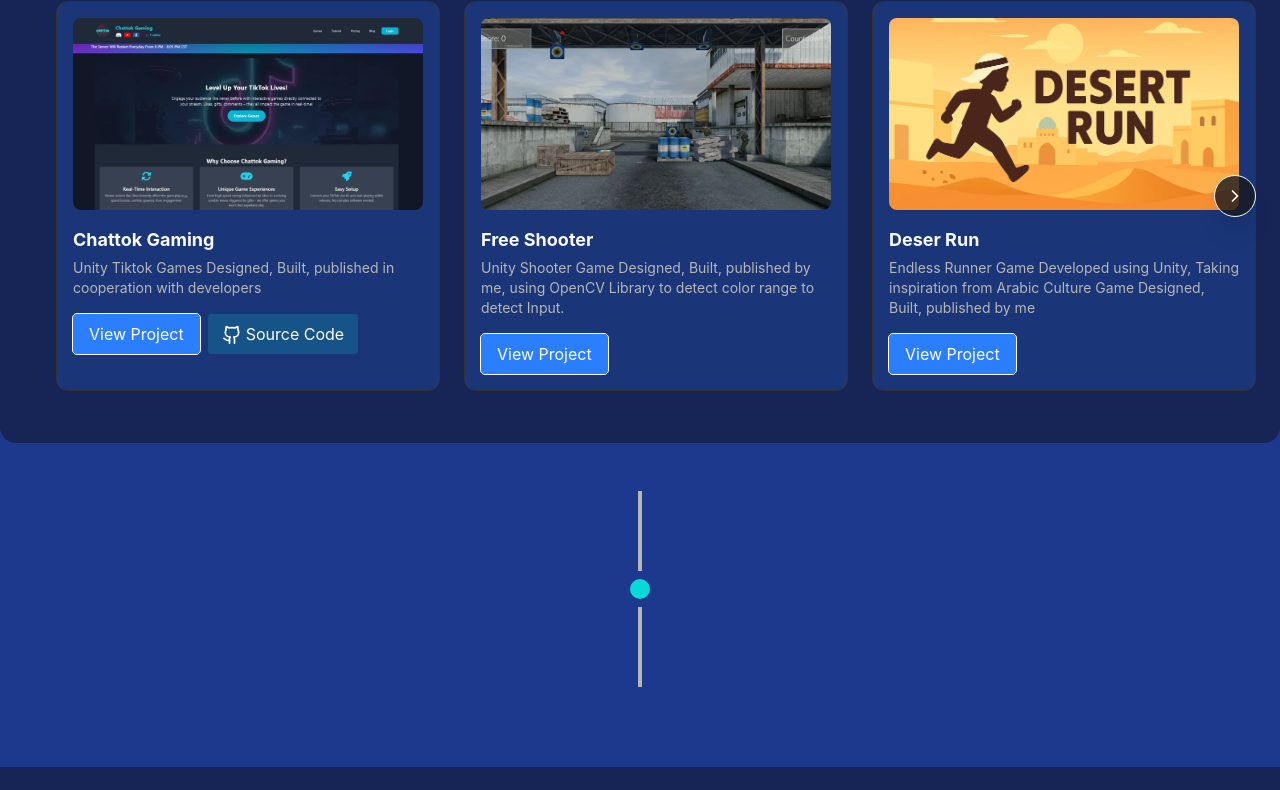
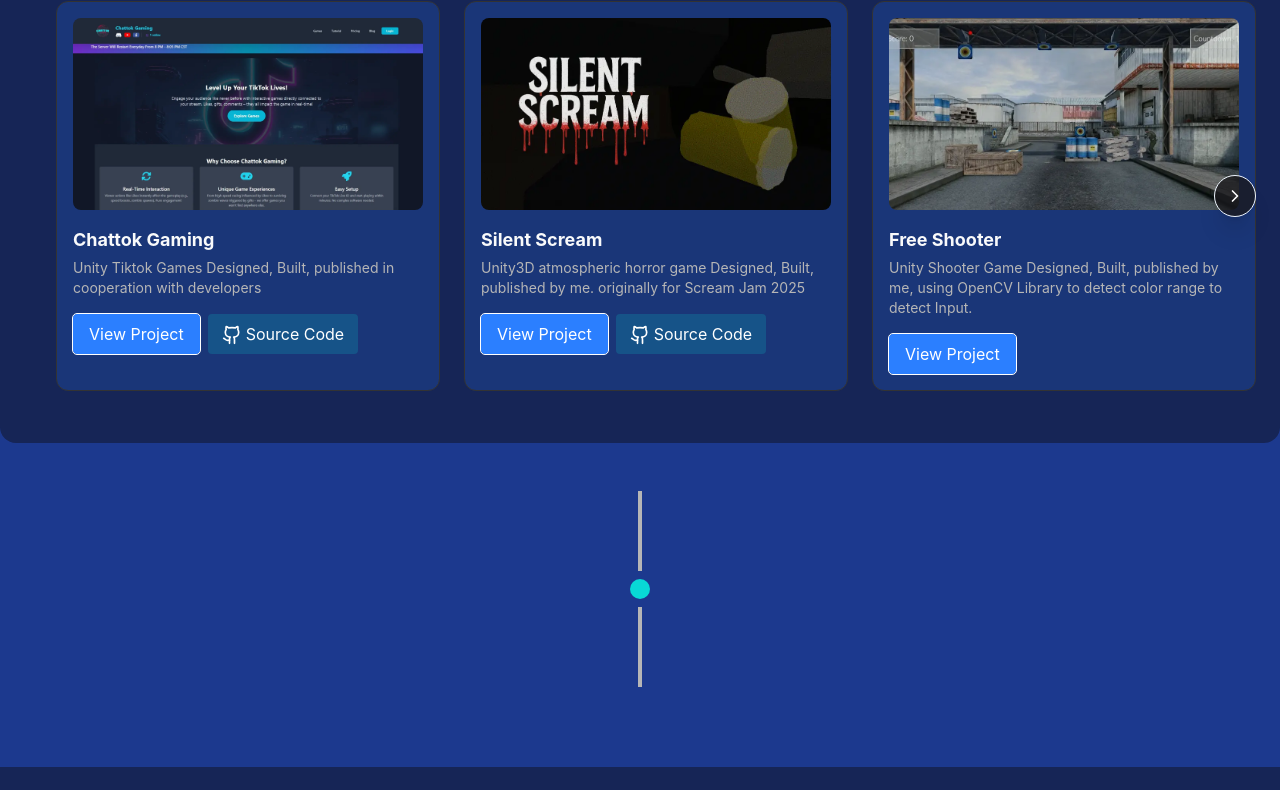
Before and after one commit to OmarFahmy03/Omar-Fahmy-CV, a React (Vite) app: page / in a window 1280 px wide. Shown: the part 4927-5717 px from the top of the page. Built offline with nearby package versions, Linux system fonts and the light colour scheme; the HTML template or start-up script is replaced by a standard one.

Commit message:
Implement code changes to enhance functionality and improve performance

```diff
--- a/src/components/Projects.tsx
+++ b/src/components/Projects.tsx
@@ -19,6 +19,14 @@
     description: "Unity Tiktok Games Designed, Built, published in cooperation with developers",
     link: "https://mory-racing.netlify.app",
     code: "https://github.com/zeiadsalhin/mory-racing",
+    type: "Games",
+  },
+  {
+    src: "/Silent Scream.webp",
+    title: "Silent Scream",
+    description: "Unity3D atmospheric horror game Designed, Built, published by me. originally for Scream Jam 2025",
+    link: "https://pyramid-code-studio.itch.io/silent-scream",
+    code: "https://github.com/OmarFahmy03/Silent-Scream",
     type: "Games",
   },
   {
```
Also changed, not shown: public/Silent Scream.webp (added).
